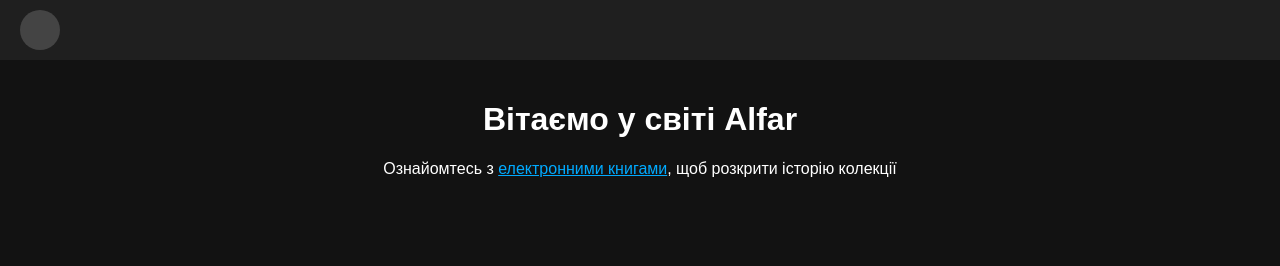
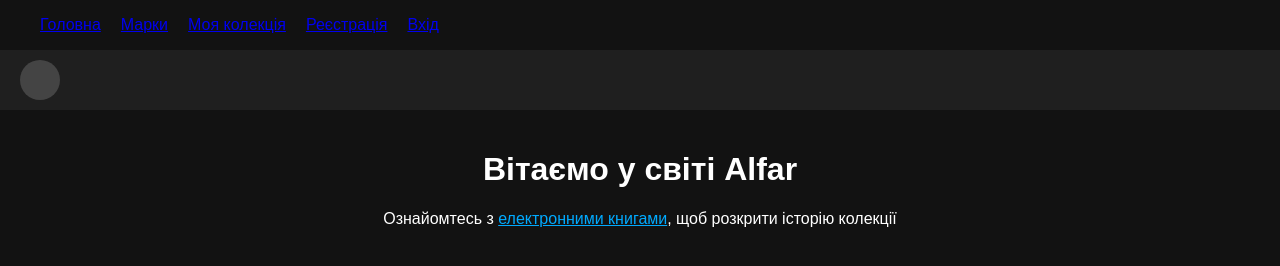
Before and after one commit to MrAura-888/alfar-site, a plain HTML site: page index.html in a window 1280 px wide. Drawn offline with Linux system fonts and the light colour scheme.

Commit message:
Update index.html

```diff
--- a/index.html
+++ b/index.html
@@ -71,6 +71,15 @@
   </style>
 </head>
 <body>
+<nav>
+  <ul style="list-style: none; display: flex; gap: 20px;">
+    <li><a href="index.html">Головна</a></li>
+    <li><a href="stamps.html">Марки</a></li>
+    <li><a href="collection.html">Моя колекція</a></li>
+    <li><a href="register.html">Реєстрація</a></li>
+    <li><a href="login.html">Вхід</a></li>
+  </ul>
+</nav>
   <header>
     <div class="avatar" onclick="toggleMenu()"></div>
     <div class="menu" id="menu">
```
